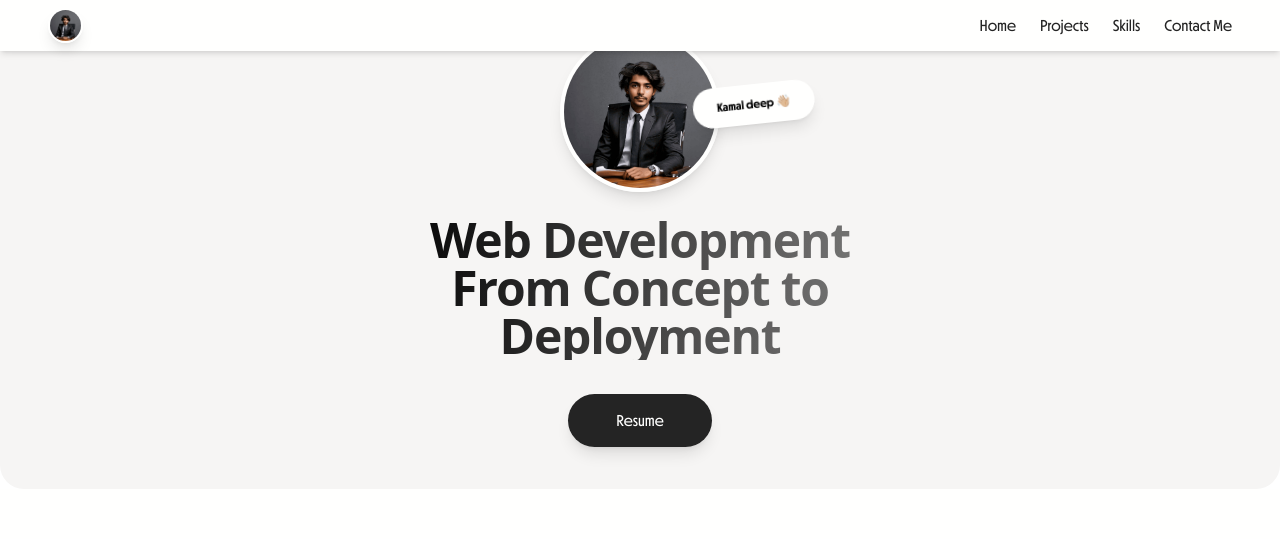
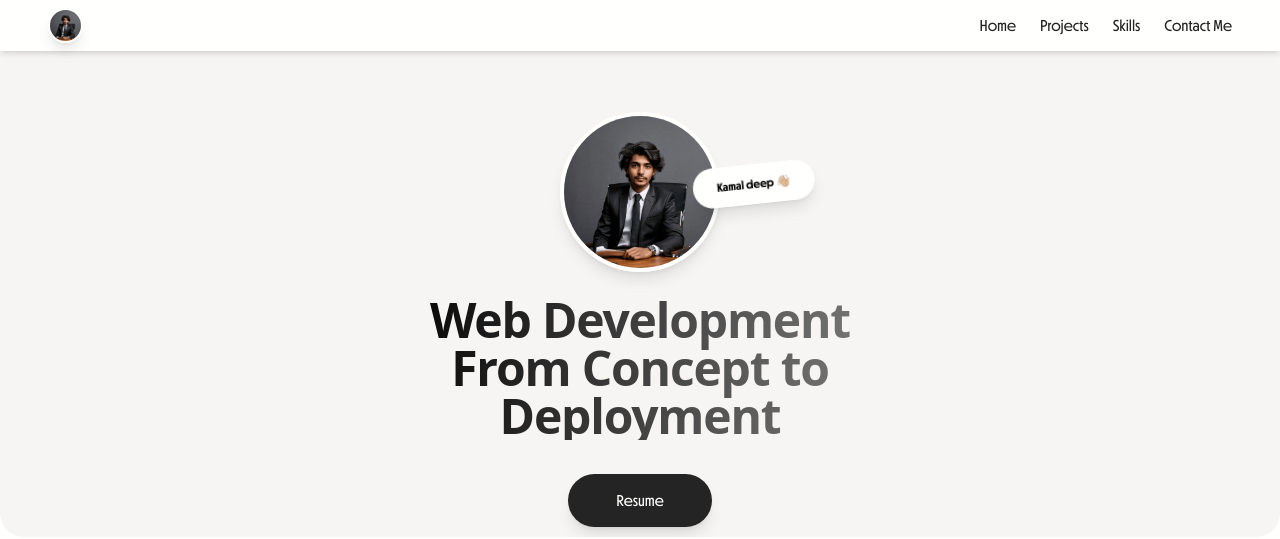
Before and after one commit to kamal-deep-131/portfolio, a React (Vite) app: page / in a window 1280 px wide. Shown: the top 539 px of the page. Built offline with nearby package versions, Linux system fonts and the light colour scheme.

Commit message:
padding fixed for hero

```diff
--- a/src/components/Hero.jsx
+++ b/src/components/Hero.jsx
@@ -3,7 +3,7 @@ import { Element } from 'react-scroll'
 
 const Hero = () => {
     return (
-        <Element name={"home"} className='pt-24 md:pt-28 p-2 sm:p-4 md:p-6 lg:p-8 overflow-x-hidden bg-myBg grid place-items-center gap-4 md:gap-6 rounded-b-3xl '>
+        <Element name={"home"} className='pt-24 md:pt-28  overflow-x-hidden bg-myBg grid place-items-center gap-4 md:gap-6 rounded-b-3xl '>
             <div className="relative w-fit z-0 ">
                 <img src="/images/kamal.jpg" width={160} alt="Kamal" className="rounded-full border-4 border-myWhite shadow-lg" />
                 <p className="absolute font-semibold text-xs font-otterco px-6 py-3 bg-myWhite rounded-full top-16 -right-24 shadow-lg  animate-slideIn">
```
